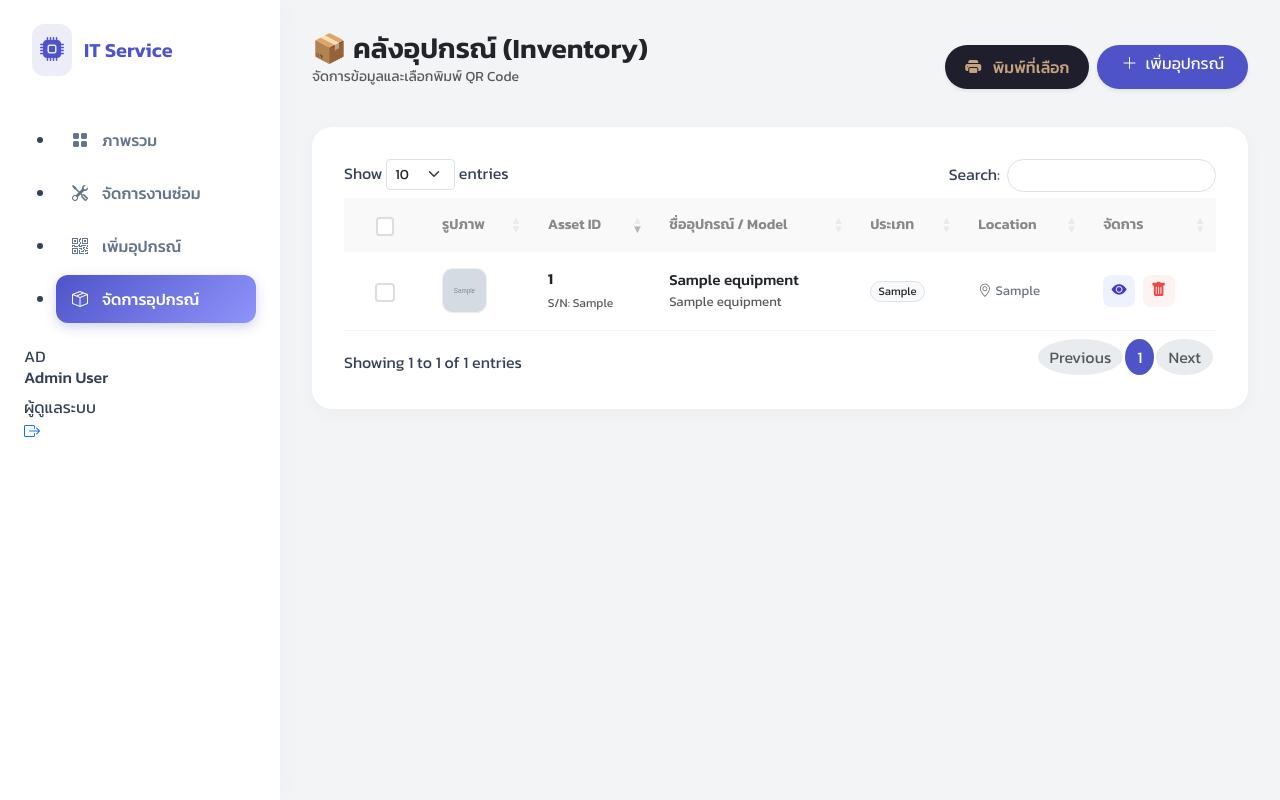
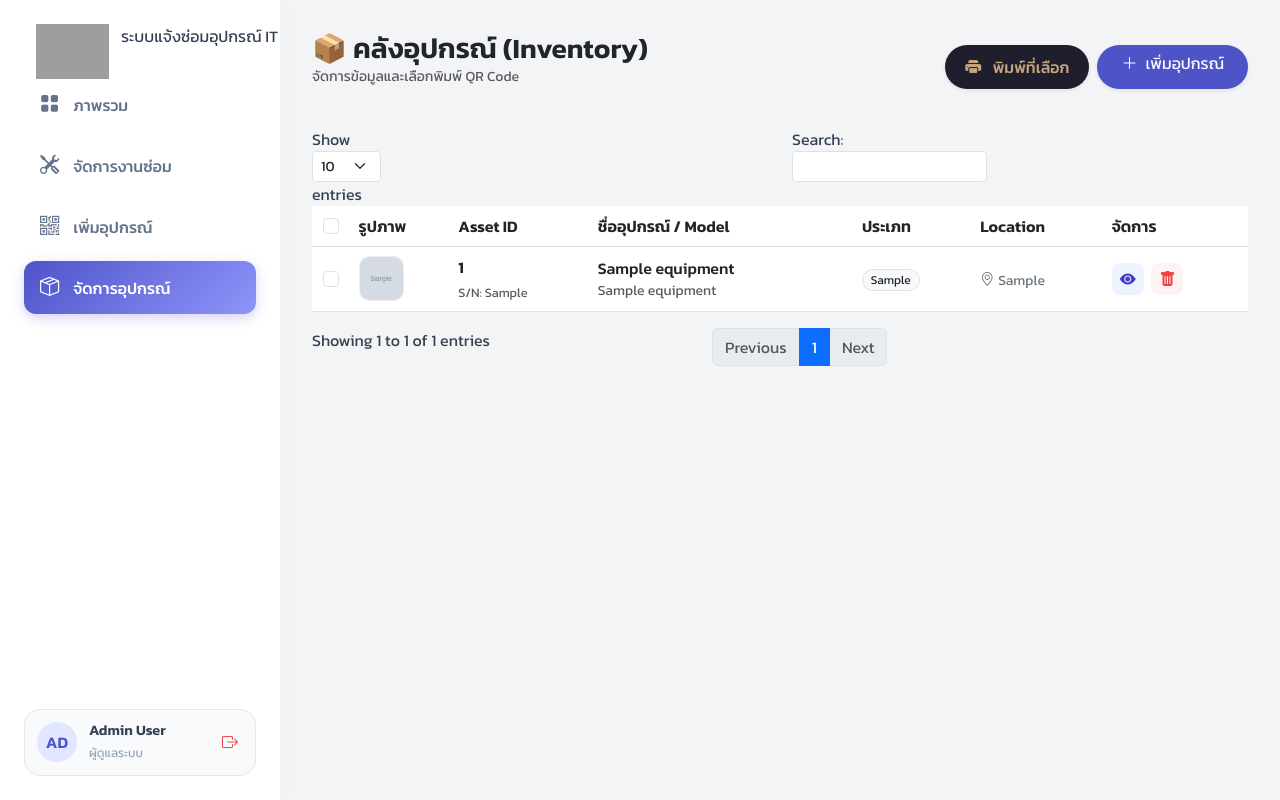
Before and after one commit to kimnapadon-05/FINAL_V2, a PHP site: page /admin/manage_equipment.php in a window 1280 px wide. Run offline with PHP 8.4, Linux system fonts and the light colour scheme; tables that the repository leaves empty or names only in its code hold one stand-in row (values such as "Sample post"); grey boxes marked "Sample" are stand-in pictures; some libraries are stand-ins or nearby versions; grey boxes are pictures that could not be loaded.

Commit message:
Project_V2

```diff
--- a/admin/Sidebar.php
+++ b/admin/Sidebar.php
@@ -4,9 +4,11 @@ $current_page = basename($_SERVER['PHP_SELF']);
 ?>
 
 <nav class="sidebar">
-    <div class="brand-logo">
-        <i class="bi bi-cpu-fill"></i>
-        <span>IT Service</span>
+    <div class="container">
+        <a class="navbar-brand" href="dashboard.php">
+            <img src="../logo/logo.png" alt="โลโก้" height="55" class="d-inline-block align-text-top me-2">
+            <span>ระบบแจ้งซ่อมอุปกรณ์ IT</span>
+        </a>
     </div>
 
     <ul class="nav-menu">
--- a/admin/manage_equipment.php
+++ b/admin/manage_equipment.php
@@ -7,13 +7,11 @@ require_once "../db_connect.php"; // ตรวจสอบ path ให้ถู
 <head>
     <meta charset="UTF-8">
     <meta name="viewport" content="width=device-width, initial-scale=1.0">
-    <title>Manage Equipment & Print | Inventory</title>
+    <title>Admin Dashboard</title>
 
-    <!-- CSS Dependencies -->
     <link href="https://cdn.jsdelivr.net/npm/bootstrap@5.3.0/dist/css/bootstrap.min.css" rel="stylesheet">
     <link rel="stylesheet" href="https://cdn.jsdelivr.net/npm/bootstrap-icons@1.11.3/font/bootstrap-icons.min.css">
     <link href="https://fonts.googleapis.com/css2?family=Kanit:wght@300;400;500;600&display=swap" rel="stylesheet">
-    <link rel="stylesheet" href="https://cdn.datatables.net/1.13.7/css/dataTables.bootstrap5.min.css">
 
     <style>
         :root {
@@ -33,95 +31,208 @@ require_once "../db_connect.php"; // ตรวจสอบ path ให้ถู
             overflow-x: hidden;
         }
 
-        /* === Sidebar Styles === */
+        /* === Modern Sidebar Styles === */
         .sidebar {
             width: var(--sidebar-width);
             background: #ffffff;
             height: 100vh;
-            position: fixed; top: 0; left: 0;
-            display: flex; flex-direction: column;
+            position: fixed;
+            top: 0;
+            left: 0;
+            display: flex;
+            flex-direction: column;
             padding: 1.5rem;
             box-shadow: 4px 0 24px rgba(0,0,0,0.02);
             z-index: 1000;
         }
 
         .brand-logo {
-            display: flex; align-items: center; gap: 12px;
-            font-size: 1.25rem; font-weight: 700;
-            color: var(--primary-color); margin-bottom: 2.5rem;
+            display: flex;
+            align-items: center;
+            gap: 12px;
+            font-size: 1.25rem;
+            font-weight: 700;
+            color: var(--primary-color);
+            margin-bottom: 2.5rem;
             padding: 0 0.5rem;
         }
+
         .brand-logo i {
-            font-size: 1.5rem; background: rgba(78, 84, 200, 0.1);
-            padding: 8px; border-radius: 12px;
+            font-size: 1.5rem;
+            background: rgba(78, 84, 200, 0.1);
+            padding: 8px;
+            border-radius: 12px;
+        }
+
+        .nav-menu {
+            list-style: none;
+            padding: 0;
+            margin: 0;
+            flex-grow: 1;
+        }
+
+        .nav-item {
+            margin-bottom: 0.5rem;
         }
 
         .nav-link {
-            display: flex; align-items: center; gap: 14px;
-            padding: 12px 16px; color: #64748b;
-            text-decoration: none; border-radius: 12px;
-            transition: all 0.3s ease; font-weight: 500; margin-bottom: 5px;
+            display: flex;
+            align-items: center;
+            gap: 14px;
+            padding: 12px 16px;
+            color: #64748b;
+            text-decoration: none;
+            border-radius: 12px;
+            transition: all 0.3s ease;
+            font-weight: 500;
         }
-        .nav-link:hover { background-color: #f8fafc; color: var(--primary-color); transform: translateX(4px); }
+
+        .nav-link:hover {
+            background-color: #f8fafc;
+            color: var(--primary-color);
+            transform: translateX(4px);
+        }
+
         .nav-link.active {
             background: linear-gradient(135deg, #4e54c8 0%, #8f94fb 100%);
             color: #ffffff;
             box-shadow: 0 4px 12px rgba(78, 84, 200, 0.25);
         }
 
+        .nav-link i {
+            font-size: 1.2rem;
+        }
+
+        /* User Profile Section in Sidebar */
+        .user-profile-card {
+            background: #f8fafc;
+            padding: 12px;
+            border-radius: 16px;
+            display: flex;
+            align-items: center;
+            gap: 12px;
+            margin-top: auto; /* ดันไปล่างสุด */
+            border: 1px solid #e2e8f0;
+        }
+
+        .user-avatar {
+            width: 40px; height: 40px;
+            background: #e0e7ff;
+            color: var(--primary-color);
+            border-radius: 50%;
+            display: flex;
+            align-items: center;
+            justify-content: center;
+            font-weight: 600;
+        }
+
+        .user-info h6 { margin: 0; font-size: 0.9rem; font-weight: 600; }
+        .user-info span { font-size: 0.75rem; color: #94a3b8; }
+
+        .logout-btn {
+            color: #ef4444;
+            background: none;
+            border: none;
+            margin-left: auto;
+            cursor: pointer;
+            padding: 5px;
+            border-radius: 8px;
+            transition: 0.2s;
+        }
+        .logout-btn:hover { background: #fee2e2; }
+
         /* === Main Content === */
         .main-content {
-            flex: 1; margin-left: var(--sidebar-width); padding: 2rem;
+            flex: 1;
+            margin-left: var(--sidebar-width);
+            padding: 2rem;
         }
 
-        .card-luxury {
-            background: #ffffff; border-radius: 20px;
-            padding: 2rem; border: none;
+        /* Dashboard Cards */
+        .stat-card {
+            background: #ffffff;
+            border-radius: 20px;
+            padding: 1.5rem;
+            border: none;
             box-shadow: 0 4px 20px rgba(0,0,0,0.03);
+            transition: transform 0.3s;
+            height: 100%;
+            position: relative;
+            overflow: hidden;
         }
+        .stat-card:hover { transform: translateY(-5px); }
 
-        /* Table Customization */
-        .table thead th {
-            background-color: #f9f9f9; color: #888;
-            font-weight: 600; font-size: 0.9rem; border-bottom: none; padding: 1rem;
+        .stat-icon {
+            width: 50px; height: 50px;
+            border-radius: 12px;
+            display: flex; align-items: center; justify-content: center;
+            font-size: 1.5rem;
+            margin-bottom: 1rem;
         }
-        .table tbody td {
-            padding: 1rem; vertical-align: middle;
-            border-bottom: 1px solid #f2f2f2; font-size: 0.95rem;
-        }
-
-        /* Buttons */
-        .btn-icon { width: 32px; height: 32px; display: inline-flex; align-items: center; justify-content: center; border-radius: 8px; border: none; transition: 0.2s; }
-        .btn-view { background: #eef2ff; color: #4338ca; }
-        .btn-view:hover { background: #4338ca; color: white; }
-        .btn-del { background: #fef2f2; color: #ef4444; }
-        .btn-del:hover { background: #ef4444; color: white; }
-
         .btn-print-selected {
             background: #1e1e2d; color: #c5a47e;
             border: none; padding: 10px 20px; border-radius: 50px;
-            font-weight: 500; transition: all 0.3s;
-        }
-        .btn-print-selected:hover {
-            background: #2b2b40; color: #fff; transform: translateY(-2px);
-            box-shadow: 0 4px 10px rgba(0,0,0,0.2);
+            font-weight: 500;
+            transition: all 0.2s cubic-bezier(0.175, 0.885, 0.32, 1.275); /* Easing function ให้นุ่มนวล */
+            position: relative; overflow: hidden;
         }
 
-        /* Checkbox Custom */
-        .form-check-input {
-            width: 1.3em; height: 1.3em; cursor: pointer;
-            border: 2px solid #ddd;
-        }
-        .form-check-input:checked {
-            background-color: var(--primary-color);
-            border-color: var(--primary-color);
+        .btn-print-selected:hover {
+            background: #2b2b40; color: #fff;
+            transform: translateY(-4px) scale(1.02); /* ลอยขึ้นและขยายนิดนึง */
+            box-shadow: 0 8px 20px rgba(0,0,0,0.15); /* เงาฟุ้งขึ้น */
         }
 
-        /* DataTables Styling Override */
-        .dataTables_wrapper .dataTables_filter input { border-radius: 20px; border: 1px solid #e0e0e0; padding: 5px 15px; }
-        .page-link { border-radius: 50% !important; margin: 0 3px; border: none; color: var(--primary-color); }
-        .page-item.active .page-link { background-color: var(--primary-color); border-color: var(--primary-color); color: white; }
+        .btn-print-selected:active {
+            transform: translateY(2px) scale(0.95); /* กดยุบลงไปเหมือนสปริง */
+            box-shadow: 0 2px 5px rgba(0,0,0,0.1);
+        }
 
+        /* 2. ปุ่มเพิ่ม (Add New) */
+        .btn-add-new {
+            background: var(--primary-color); color: white; border: none;
+            transition: all 0.2s cubic-bezier(0.175, 0.885, 0.32, 1.275);
+        }
+        .btn-add-new:hover {
+            background: #4338ca;
+            transform: translateY(-4px) rotate(2deg); /* หมุนนิดๆ ให้ดูขี้เล่น */
+            box-shadow: 0 8px 20px rgba(78, 84, 200, 0.3);
+        }
+        .btn-add-new:active {
+            transform: translateY(2px) scale(0.95);
+        }
+
+        /* 3. ปุ่มไอคอนเล็กๆ (View / Delete) */
+        .btn-icon {
+            width: 32px; height: 32px; display: inline-flex; align-items: center; justify-content: center;
+            border-radius: 8px; border: none; transition: all 0.2s ease;
+        }
+
+        .btn-view { background: #eef2ff; color: #4338ca; }
+        .btn-view:hover {
+            background: #4338ca; color: white;
+            transform: scale(1.15) rotate(-10deg); /* ขยายและเอียงซ้าย */
+        }
+        .btn-view:active { transform: scale(0.9); }
+
+        .btn-del { background: #fef2f2; color: #ef4444; }
+        .btn-del:hover {
+            background: #ef4444; color: white;
+            transform: scale(1.15) rotate(10deg); /* ขยายและเอียงขวา */
+        }
+        .btn-del:active { transform: scale(0.9); }
+
+        .stat-pending .stat-icon { background: #fffbeb; color: #fff176; }
+        .stat-repairing .stat-icon { background: #eff6ff; color: #ff7043; }
+        .stat-completed .stat-icon { background: #f0fdf4; color: #8bc34a; }
+
+        /* Table Card */
+        .table-card {
+            background: #ffffff;
+            border-radius: 20px;
+            padding: 2rem;
+            box-shadow: 0 4px 20px rgba(0,0,0,0.03);
+        }
     </style>
 </head>
 <body>
@@ -133,7 +244,7 @@ require_once "../db_connect.php"; // ตรวจสอบ path ให้ถู
     <div class="main-content">
 
         <!-- Form สำหรับส่งค่าไปหน้า Print Multiple -->
-        <form action="print_multiple.php" method="POST" target="_blank" id="printForm">
+        <form action="../print.php" method="POST" target="_blank" id="printForm">
 
             <div class="d-flex justify-content-between align-items-center mb-4">
                 <div>
--- a/print.php
+++ b/print.php
@@ -1,5 +1,5 @@
 <?php
-require_once "../db_connect.php";
+require_once "db_connect.php";
 
 // เช็คว่ามีการเลือกมาไหม
 if (!isset($_POST['selected_ids']) || empty($_POST['selected_ids'])) {
```
Also changed, not shown: admin/dashboard.php (+5 -5 lines), admin/qrcodes/QR_1767545339.png (deleted), admin/uploads/1767545339_20190626090149_34203_287_3.jpg (deleted).
